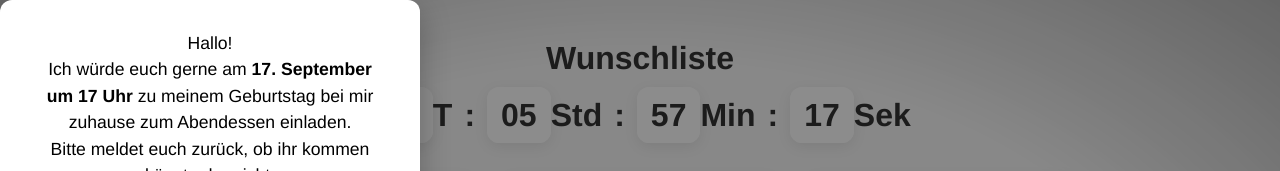
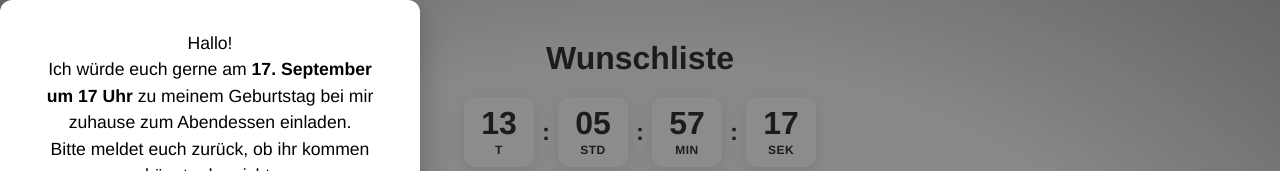
Before and after one commit to Qsenja/wishlist, a plain HTML site: page index.html in a window 1280 px wide. Shown: the top 171 px of the page. Drawn offline with Linux system fonts and the light colour scheme.

Commit message:
Update styles.css

```diff
--- a/styles.css
+++ b/styles.css
@@ -34,19 +34,34 @@ h1 { margin-bottom: 20px; font-size: 2rem; }
 #countdown {
     display: flex;
     justify-content: center;
-    gap: 12px;
+    align-items: center;
+    gap: 8px;
     margin-bottom: 40px;
-    font-size: 2rem;
+    font-size: 2.2rem;
     font-weight: 600;
 }
 
-#countdown span {
+#countdown .unit {
+    display: flex;
+    flex-direction: column;
+    align-items: center;
     background: #fff;
     padding: 10px 14px;
     border-radius: var(--radius);
     box-shadow: var(--shadow);
-    min-width: 52px;
+    min-width: 70px;
 }
+
+#countdown .unit span { font-size: 2rem; line-height: 1; }
+
+#countdown .unit label {
+    margin-top: 4px;
+    font-size: .75rem;
+    text-transform: uppercase;
+    letter-spacing: .5px;
+}
+
+#countdown .sep { font-size: 1.5rem; }
 
 .wishlist {
     display: grid;
```
